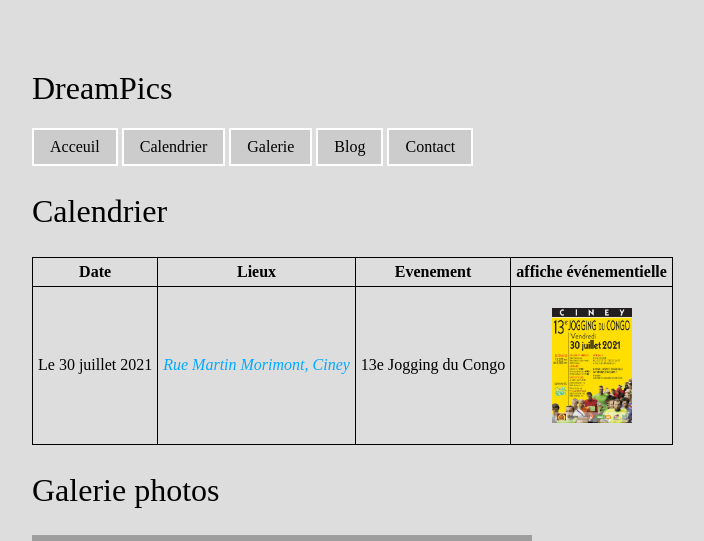
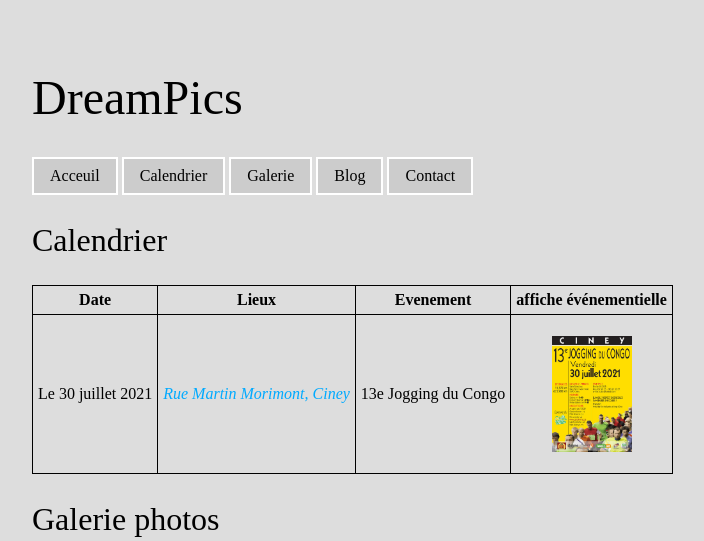
Before and after one commit to js202005082300/samuel.jacquet, a PHP site: page /dreampics.html in a window 1280 px wide. Shown: the top 541 px of the page, without its empty margins (96-800 px from the left). Run offline with PHP 8.4, Linux system fonts and the light colour scheme; grey boxes are pictures that could not be loaded.

Commit message:
31-07-2021 13:33:13

```diff
--- a/dreampics.html
+++ b/dreampics.html
@@ -55,12 +55,11 @@
 		<section id="galery">
 			<header><h2>Galerie photos</h2></header>
 			<div class="galery">
-
+				<div>
 					<iframe src="https://www.facebook.com/plugins/post.php?href=https%3A%2F%2Fwww.facebook.com%2FDreamersAndPics%2Fposts%2F2869271666670187&show_text=true&width=500" width="500" height="680" style="border:none;overflow:hidden" scrolling="no" frameborder="0" allowfullscreen="true" allow="autoplay; clipboard-write; encrypted-media; picture-in-picture; web-share"></iframe>
+				</div>
 				<!--
-					<div class="galery-item">
-						<a href="images/ban-03-320.jpg"><img src="images/ban-03-320.jpg" alt="Ma photo de profil" title="Cliquez pour agrandir" width="100"></a>
-					</div>
+					...
 				-->
 			</div>
 		</section>
@@ -76,7 +75,6 @@
 					<a href="tel:+32476469866">Appeler</a>
 				</p>
 			</address>
-
 		</section>
 
 		<footer>
@@ -84,6 +82,7 @@
 		</footer>
 	</body>
 </html>
+
 			<!-- Début Messenger Plug-in (à mettre au début de body) --
 				<div id="fb-root"></div>
 
@@ -111,3 +110,22 @@
 				}(document, 'script', 'facebook-jssdk'));
 				</script>
 			-- Fin Messenger Plug-in -->
+
+		<!-- Echantillons
+		<section>
+			<div class="galery">
+				<div class="galery-item">
+					<a href="images/ban-03-320.jpg"><img src="images/ban-03-320.jpg" alt="pic" title="Cliquez pour agrandir" width="100"></a>
+				</div>
+				<div class="galery-item">
+					<a href="images/ban-03-320.jpg"><img src="images/ban-03-320.jpg" alt="pic" title="Cliquez pour agrandir" width="100"></a>
+				</div>
+				<div class="galery-item">
+					<a href="images/ban-03-320.jpg"><img src="images/ban-03-320.jpg" alt="pic" title="Cliquez pour agrandir" width="100"></a>
+				</div>
+			</div>
+		</section>
+
+		css:
+		.galery {display:flex; flex-wrap:wrap;}
+		-->
--- a/main.css
+++ b/main.css
@@ -9,7 +9,12 @@ Màj : 07-02-21
 	src:url('polices/learning_curve/learning_curve_regular_ot_tt.ttf') format('truetype'),
 		url('polices/learning_curve/learning_curve_regular_ot_ps.otf') format('opentype');
 }
-h1,h2{
+h1{
+	font-size:3em;
+	font-weight:normal;
+	text-align:left;
+}
+h2{
 	font-size:2em;
 	font-weight:normal;
 	text-align:left;
@@ -56,8 +61,4 @@ footer{
     font-size:.8em;
 }
 strong,em{font-style:normal;}
-iframe {
-	background-color:#EEE;
-	display:flex;
-	flex-wrap:wrap;
-}
+iframe {background-color:#EEE;display:flex;flex-wrap:wrap;}
```
Lines whose indentation alone changed are shown as unchanged.
